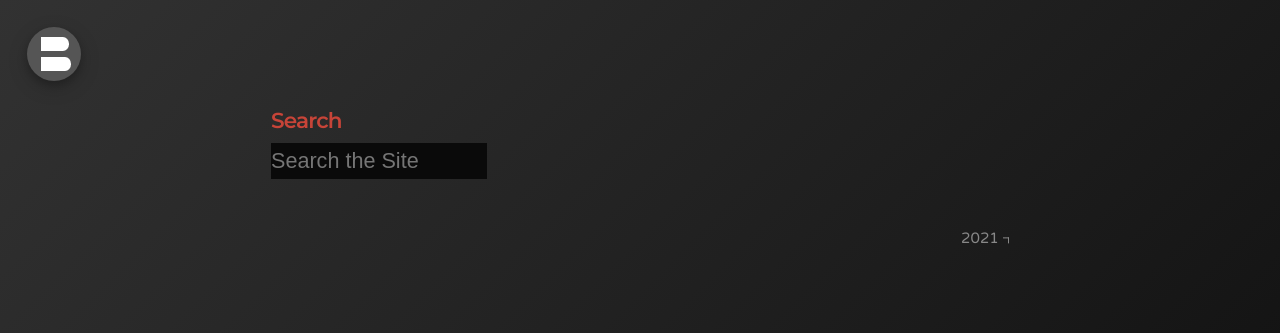
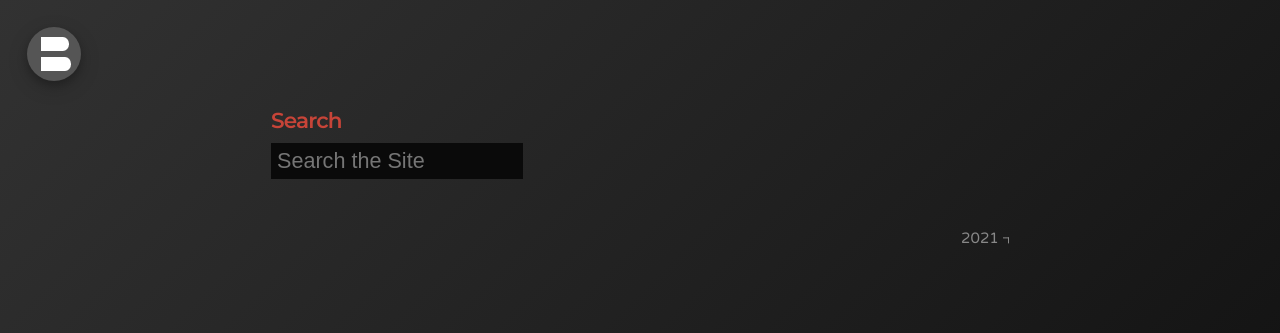
Before and after one commit to bonina/bonina.github.io, a Jekyll site: the page built from search/index.html, in a window 1280 px wide. Shown: the top 333 px of the page. Built offline with Jekyll 4.4.1, drawn with Linux system fonts in a browser that asks for light colours; nearby versions of some CDN libraries.

Commit message:
Update index.html

```diff
--- a/search/index.html
+++ b/search/index.html
@@ -6,6 +6,6 @@ title: Search
 <h1 style=padding-top:3rem;>Search</h1>
 <script src="//ajax.googleapis.com/ajax/libs/jquery/1.10.2/jquery.min.js"></script>
 <div class="well" id="searchbox">
-  <input style="background-color:#0A0A0A;height:2rem;width:12rem;color:#CECECE;border-style:none;font-size:120%;" id="search-field" placeholder="Search the Site"/>
+  <input style="background-color:#0A0A0A;height:2rem;width:14rem;color:#CECECE;border-style:none;font-size:120%;" id="search-field" placeholder=" Search the Site"/>
   <ul id="results"></ul>
 </div>
```
